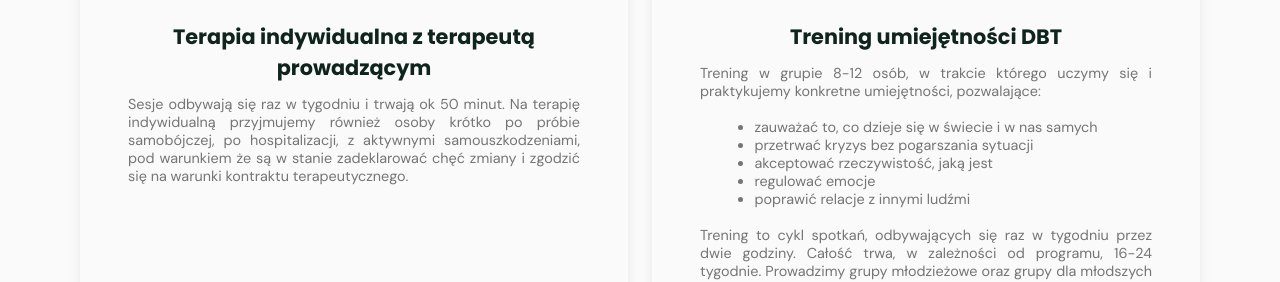
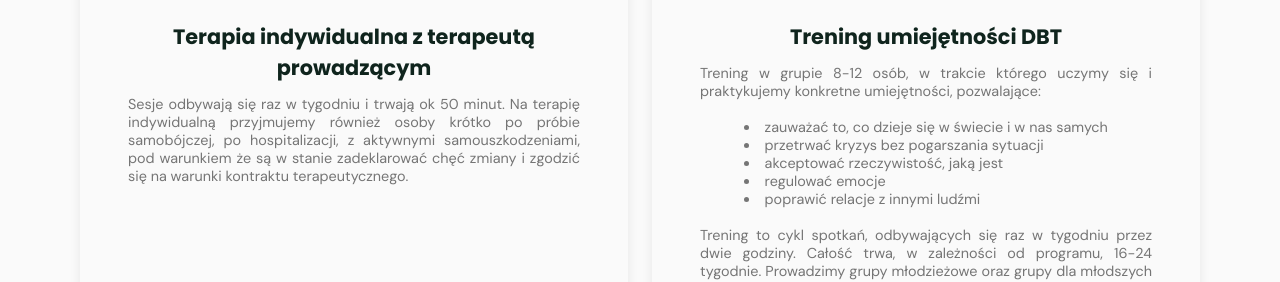
Before and after one commit to monmus/manat, a website: page index.html in a window 1280 px wide. Shown: the part 1955-2237 px from the top of the page. Drawn offline with nearby package versions, Linux system fonts and the light colour scheme; a web font is replaced by a local one.

Commit message:
Add files via upload

```diff
--- a/index.html
+++ b/index.html
@@ -162,7 +162,7 @@
 								<p>
 									Trening w grupie 8-12 osób, w trakcie którego uczymy się i praktykujemy konkretne umiejętności, pozwalające:
 									<br />
-									<ul style="list-style: disc">
+									<ul style="list-style: disc; list-style-position: inside;">
 										<br />
 										<li>
 											zauważać to, co dzieje się w świecie i w nas samych
```
